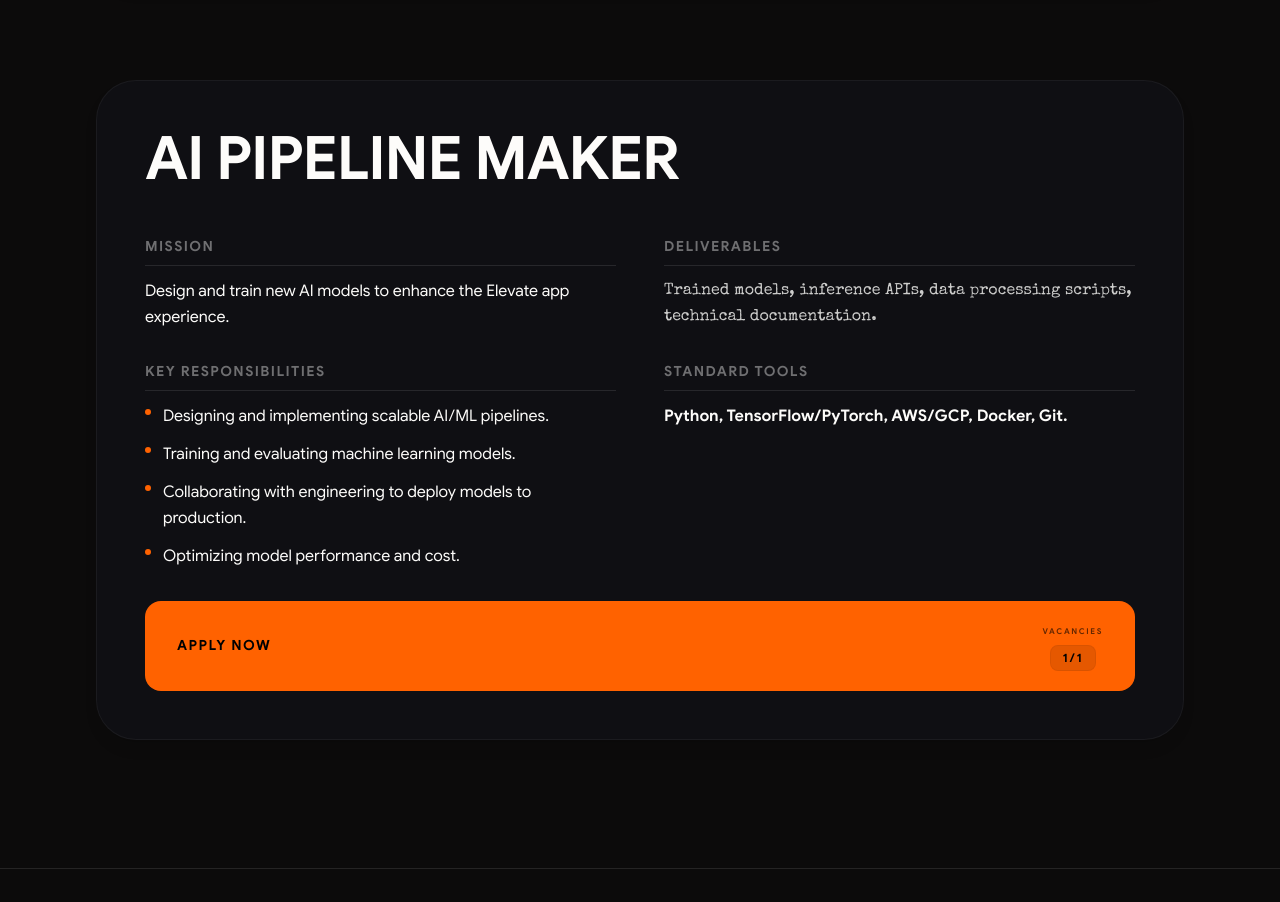
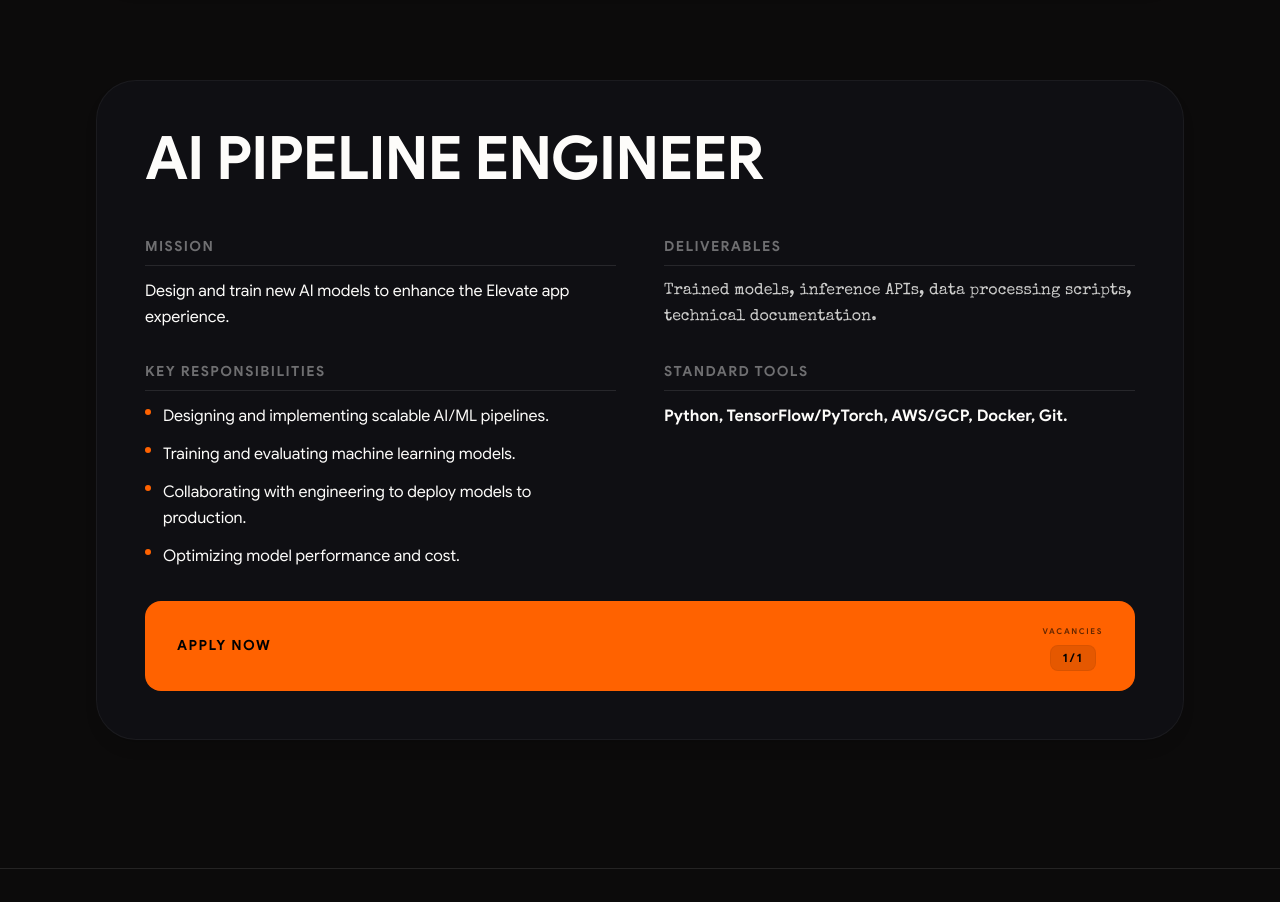
Before and after one commit to duskdynamicsproductions/elevate, a React (Vite) app: page /joinourjourney in a window 1280 px wide. Shown: the part 6980-7882 px from the top of the page. Built offline with nearby package versions, Linux system fonts and the light colour scheme; a web font is replaced by a local one.

Commit message:
Update role title to AI Pipeline Engineer to fix Google Form prefill

```diff
--- a/src/JoinOurJourneyPage.tsx
+++ b/src/JoinOurJourneyPage.tsx
@@ -136,7 +136,7 @@ const roles = [
   },
   {
     category: "7. Artificial Intelligence",
-    title: "AI Pipeline Maker",
+    title: "AI Pipeline Engineer",
     availability: "1/1",
     subtitle: "The Intelligence Architect",
     mission: "Design and train new AI models to enhance the Elevate app experience.",
```
